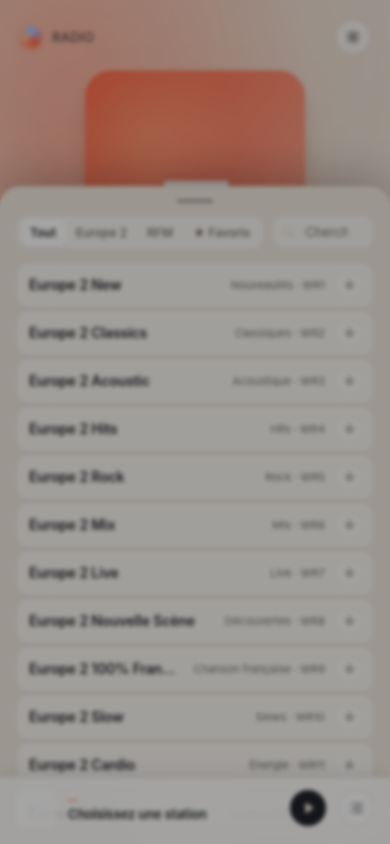
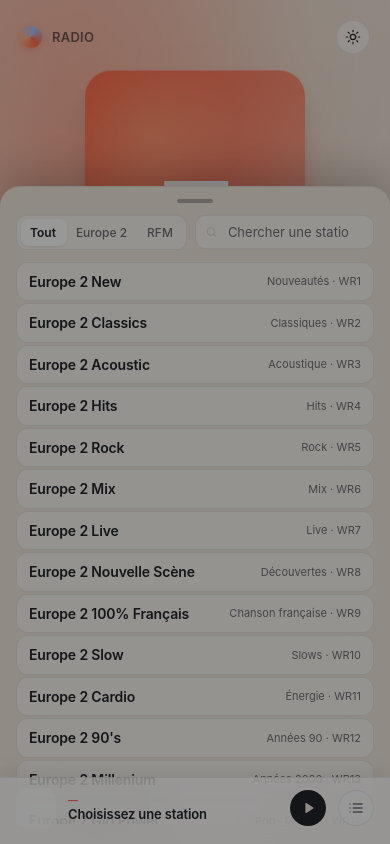
Before and after one commit to Jamega-76/streamlife, a plain HTML site: page index.html in a window 390 px wide. Both pictures are taken after a click on the button 356 px from the left and 808 px from the top of the page. Drawn offline with Linux system fonts and the light colour scheme.

Commit message:
Update index.html

```diff
--- a/index.html
+++ b/index.html
@@ -480,26 +480,6 @@
     text-overflow: ellipsis;
   }
 
-  .fav {
-    position: absolute;
-    top: 14px; right: 14px;
-    width: 26px; height: 26px;
-    border-radius: 50%;
-    border: 0;
-    background: rgba(0, 0, 0, 0.35);
-    color: white;
-    display: grid; place-items: center;
-    cursor: pointer;
-    opacity: 0;
-    transition: opacity .18s, background .15s, transform .12s;
-    backdrop-filter: blur(8px);
-  }
-  .station:hover .fav, .station.is-fav .fav, .station.is-active .fav { opacity: 1; }
-  .fav:hover { background: rgba(0, 0, 0, 0.55); }
-  .fav:active { transform: scale(0.88); }
-  .fav svg { width: 13px; height: 13px; }
-  .station.is-fav .fav { background: #fff; color: #ffb200; }
-
   .playing-chip {
     position: absolute;
     bottom: 60px; left: 14px;
@@ -611,13 +591,12 @@
   }
   .history-time { font-size: 10px; color: var(--fg-faint); flex-shrink: 0; }
 
-  /* Sheet overlay (mobile only) */
+  /* Sheet overlay (mobile only) — covers only the player, NOT the library */
   .sheet-overlay {
     display: none;
     position: fixed; inset: 0;
-    z-index: 45;
-    background: rgba(0,0,0,0.35);
-    backdrop-filter: blur(2px);
+    z-index: 48;
+    background: rgba(0,0,0,0.4);
     opacity: 0;
     transition: opacity .35s ease;
     pointer-events: none;
@@ -690,7 +669,7 @@
       border-top: 1px solid var(--stroke);
       border-radius: 20px 20px 0 0;
       box-shadow: 0 -12px 40px rgba(0,0,0,0.2);
-      z-index: 50;
+      z-index: 55;
       transform: translateY(100%);
       transition: transform .38s cubic-bezier(.3,.8,.3,1);
       display: flex;
@@ -762,10 +741,6 @@
       background: rgb(var(--accent-rgb));
       flex-shrink: 0;
     }
-    /* Fav always visible on mobile */
-    .fav { opacity: 1; position: static; background: transparent; color: var(--fg-faint); width: 24px; height: 24px; }
-    .station.is-fav .fav { background: transparent; color: #ffb200; }
-
     /* ── MINI-PLAYER visible ── */
     .mini-player {
       display: flex !important;
@@ -921,7 +896,6 @@
         <button class="is-active" data-filter="all">Tout</button>
         <button data-filter="Europe 2">Europe 2</button>
         <button data-filter="RFM">RFM</button>
-        <button data-filter="fav">★ Favoris</button>
       </div>
       <div class="search">
         <svg viewBox="0 0 24 24" fill="none" stroke="currentColor" stroke-width="2" stroke-linecap="round">
@@ -1027,7 +1001,6 @@
 
   let current = null;
   let currentFilter = "all";
-  let favs = new Set(JSON.parse(localStorage.getItem("radio.favs") || "[]"));
   let audioCtx, analyser, dataArray, source;
   let metaTimer = null;
   let lastTrackId = null;
@@ -1096,9 +1069,8 @@
     const q = search.value.trim().toLowerCase();
     return STATIONS
       .map((s, i) => ({ s, i }))
-      .filter(({s, i}) => {
-        if (currentFilter === "fav" && !favs.has(i)) return false;
-        if (currentFilter !== "all" && currentFilter !== "fav" && s.group !== currentFilter) return false;
+      .filter(({s}) => {
+        if (currentFilter !== "all" && s.group !== currentFilter) return false;
         if (q && !s.name.toLowerCase().includes(q) && !s.tag.toLowerCase().includes(q)) return false;
         return true;
       });
@@ -1114,7 +1086,7 @@
               <circle cx="11" cy="11" r="7"/><path d="m20 20-3.5-3.5"/>
             </svg>
           </div>
-          ${currentFilter === "fav" ? "Aucun favori pour l'instant.<br>Survolez une station et cliquez ★." : "Aucune station ne correspond."}
+          ${"Aucune station ne correspond."}
         </div>`;
       return;
     }
@@ -1124,16 +1096,11 @@
         ? `<img src="${escapeHtml(s.logo)}" alt="" loading="lazy" onerror="this.style.display='none';this.nextElementSibling.style.display='block'" /><span class="initials-fallback" style="display:none">${initials(s.name)}</span>`
         : `<span class="initials-fallback">${initials(s.name)}</span>`;
       return `
-      <button class="station ${current === i ? "is-active" : ""} ${favs.has(i) ? "is-fav" : ""}" data-i="${i}" role="option">
+      <button class="station ${current === i ? "is-active" : ""}" data-i="${i}" role="option">
         <div class="station-art" style="background:${gradient}">${logoHtml}</div>
         <div class="playing-chip" aria-hidden="true"><i></i><i></i><i></i></div>
         <div class="station-name">${escapeHtml(s.name)}</div>
         <div class="station-tag">${escapeHtml(s.tag)}${s.wr ? ` · WR${s.wr}` : ""}</div>
-        <span class="fav" data-fav="${i}" role="button" aria-label="Favori" tabindex="0">
-          <svg viewBox="0 0 24 24" fill="currentColor">
-            <path d="M12 2l2.9 6.9L22 10l-5.5 4.8L18.2 22 12 18.3 5.8 22l1.7-7.2L2 10l7.1-1.1z"/>
-          </svg>
-        </span>
       </button>`;
     }).join("");
   }
@@ -1406,20 +1373,9 @@
   nextBtn.addEventListener("click", () => step(1));
 
   list.addEventListener("click", (e) => {
-    const favBtn = e.target.closest(".fav");
-    if (favBtn) {
-      e.stopPropagation(); e.preventDefault();
-      const i = Number(favBtn.dataset.fav);
-      if (favs.has(i)) { favs.delete(i); showToast("Retiré des favoris"); }
-      else             { favs.add(i);    showToast("Ajouté aux favoris ★"); }
-      localStorage.setItem("radio.favs", JSON.stringify([...favs]));
-      renderList();
-      return;
-    }
     const row = e.target.closest(".station");
     if (row) {
       selectStation(Number(row.dataset.i), true);
-      // Ferme la sheet sur mobile après sélection
       library.classList.remove("is-open");
       sheetOverlay.classList.remove("is-open");
     }
```
